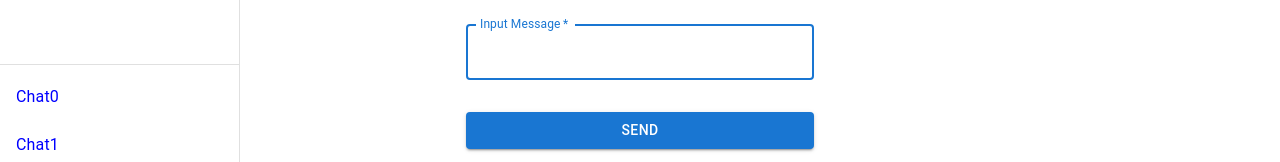
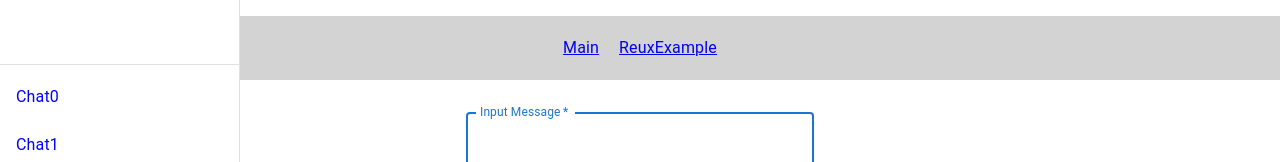
Before and after one commit to AlexandrMedb/smallsocial, a React (Create React App) app: page / in a window 1280 px wide. Shown: the top 162 px of the page. Built offline with nearby package versions, Linux system fonts and the light colour scheme; grey boxes are pictures that could not be loaded.

Commit message:
hw4Start

```diff
--- a/src/App.tsx
+++ b/src/App.tsx
@@ -1,7 +1,7 @@
 import React from "react";
 
 import { BrowserRouter as Router } from "react-router-dom";
-import { useRoutes } from "./routes";
+import { useRoutes } from "./routes/routes";
 
 import { DevNavbar } from "./components/DevNavbar";
 import "./App.css";
--- a/src/components/DevNavbar.tsx
+++ b/src/components/DevNavbar/index.tsx
@@ -4,15 +4,21 @@ import { NavLink } from "react-router-dom";
 
 export const DevNavbar = () => {
   const style = {
-    position: "absolute",
+    // position: "absolute",
     padding: "20px",
     background: "lightgrey",
+    display: "flex",
+    justifyContent: "center",
+    textDecoration: "none",
+    listStyle: "none",
   } as React.CSSProperties;
 
   return (
     <ul id="nav-mobile" className="right hide-on-med-and-down" style={style}>
       <li>
-        <NavLink to="/">Main</NavLink>
+        <NavLink style={{ marginRight: "20px" }} to="/">
+          Main
+        </NavLink>
       </li>
       <li>
         <NavLink to="/example">ReuxExample</NavLink>
--- /dev/null
+++ b/src/interface/ChatInterfaces/index.ts
@@ -0,0 +1,11 @@
+export interface RandMessage {
+  id: string;
+  user: string;
+  avatar: string;
+  lorem: string;
+}
+
+export interface Chat {
+  name: string;
+  messageList: Array<RandMessage>;
+}
--- /dev/null
+++ b/src/pages/MainPage/components/MessageList/index.tsx
@@ -0,0 +1,18 @@
+import React from "react";
+import { RandMessage } from "../../../../interface/ChatInterfaces";
+
+import MessageCard from "../../../../components/MessageCard";
+export const MessageList = (props: { messageLi: Array<RandMessage> }) => {
+  return (
+    <>
+      {props.messageLi.map((el: any) => (
+        <MessageCard
+          key={el.id}
+          message={el.lorem}
+          User={el.user}
+          avatar={el.avatar}
+        />
+      ))}
+    </>
+  );
+};
--- a/src/pages/MainPage/index.tsx
+++ b/src/pages/MainPage/index.tsx
@@ -1,11 +1,13 @@
 import React, { useState, useEffect, useCallback } from "react";
+import { Route } from "react-router-dom";
 
 import faker from "faker";
 
 import styles from "./index.module.scss";
-import MessageCard from "../../components/MessageCard";
+// import MessageCard from "../../components/MessageCard";
 import MessageInput from "../../components/MessageInput";
 import SideNavBar from "../../components/SideNavBar";
+import { MessageList } from "./components/MessageList";
 
 import Container from "@mui/material/Container";
 
@@ -54,14 +56,11 @@ export const MainPage = () => {
     <main className={styles.container}>
       <Container component="main" maxWidth="xs">
         <MessageInput handleSend={handleAddMessage}></MessageInput>
-        {messageList.map((el) => (
-          <MessageCard
-            key={el.id}
-            message={el.lorem}
-            User={el.user}
-            avatar={el.avatar}
-          />
-        ))}
+
+        <Route path="/">
+          <MessageList messageLi={messageList} />
+        </Route>
+
         <SideNavBar ChatTitles={ChatTitles}></SideNavBar>
       </Container>
     </main>
--- a/src/pages/reduxExample.tsx
+++ b/src/pages/ReduxExample/index.tsx
@@ -1,6 +1,6 @@
 import React from "react";
-import { Counter } from "../features/counter/Counter";
-import logo from "../logo.svg";
+import { Counter } from "../../features/counter/Counter";
+import logo from "../../logo.svg";
 
 export const ReduxExample = () => {
   return (
--- a/src/routes.tsx
+++ b/src/routes/routes.tsx
@@ -1,8 +1,8 @@
 import React from "react";
 import { Switch, Route, Redirect } from "react-router-dom";
-import { MainPage } from "./pages/MainPage";
+import { MainPage } from "../pages/MainPage";
 
-import { ReduxExample } from "./pages/reduxExample";
+import { ReduxExample } from "../pages/ReduxExample";
 
 export const useRoutes = (isAuthenticated: boolean) => {
   return (
```
